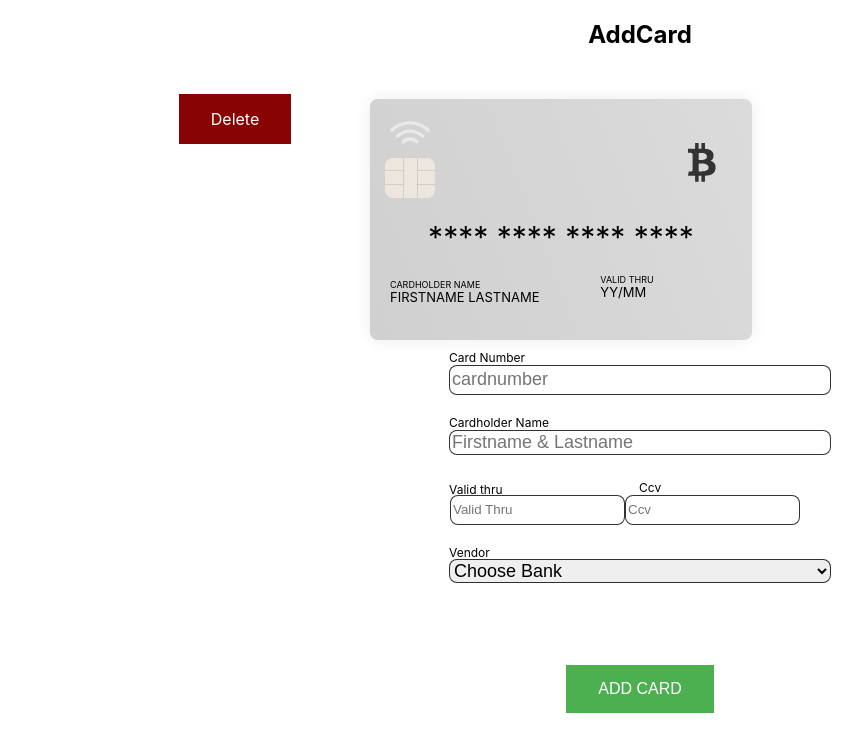
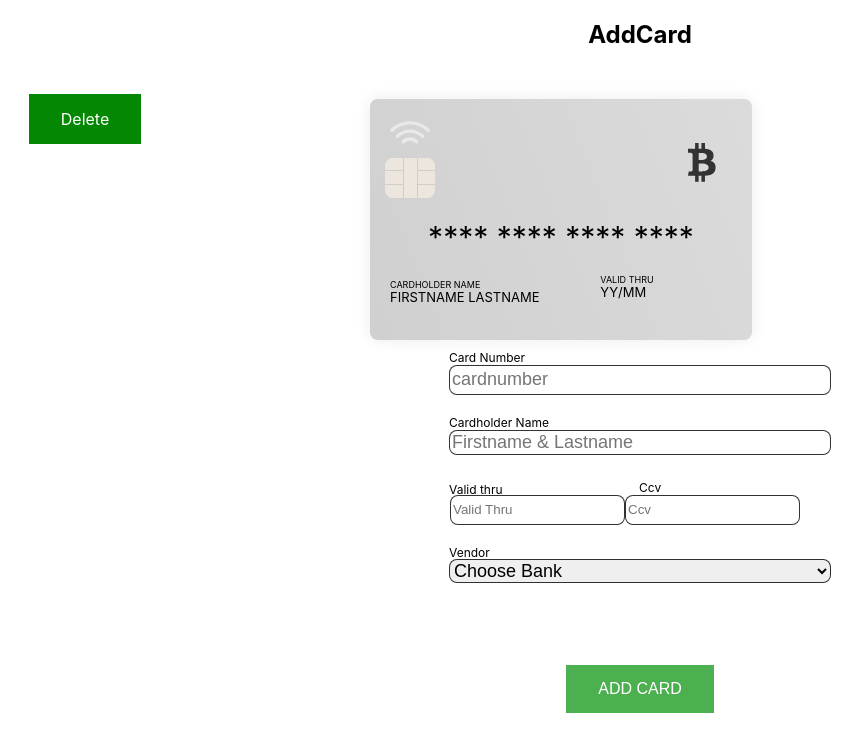
Before and after one commit to Denco21/E-WALLET, a React (Create React App) app: page /addcard in a window 1280 px wide. Shown: the top 752 px of the page, without its empty margins (0-865 px from the left). Built offline with nearby package versions, Linux system fonts and the light colour scheme.

Commit message:
Update App.css

```diff
--- a/src/App.css
+++ b/src/App.css
@@ -318,11 +318,11 @@ text-transform: uppercase;
 /* deleteknappen */
 
 .delete {
-  margin-left: 150px;
+  margin-right: 150px;
   margin-top: 25px;
 
 
-  background-color: rgb(136, 4, 4); /* Green */
+  background-color: rgb(4, 136, 4);
   border: none;
   color: white;
   padding: 15px 32px;
```
